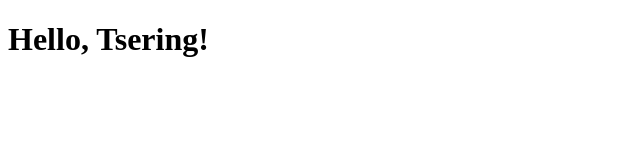
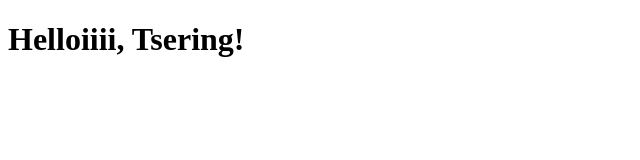
Before and after one commit to dhargyalla/tic-tac-toe-game, a plain HTML site: page index.html in a window 1280 px wide. Shown: the whole page, without its empty margins (0-640 px from the left). Drawn offline with Linux system fonts and the light colour scheme.

Commit message:
change index.html

```diff
--- a/index.html
+++ b/index.html
@@ -6,6 +6,6 @@
     <title>Bootstrap demo</title>
   </head>
   <body>
-    <h1>Hello, Tsering!</h1>
+    <h1>Helloiiii, Tsering!</h1>
   </body>
 </html>
```
